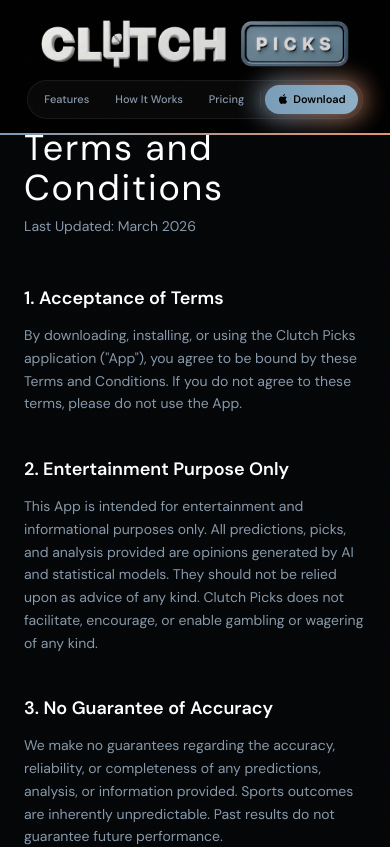
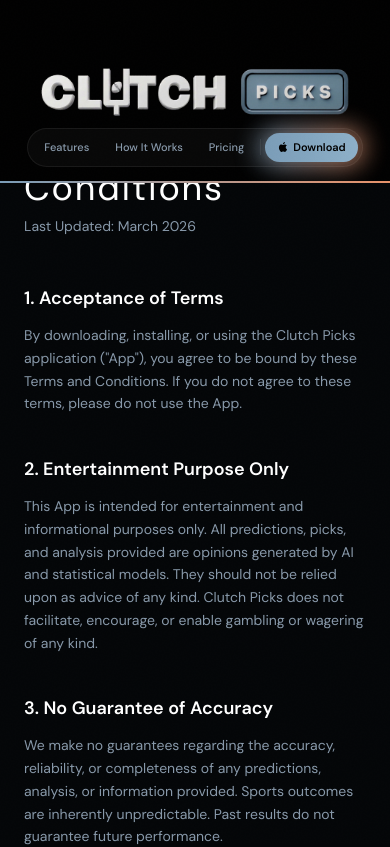
Before and after one commit to deepakdhunna-cloud/clutchpicks-site, a Next.js app: page /terms in a window 390 px wide. Shown: the top 847 px of the page. Built offline with nearby package versions, Linux system fonts and the light colour scheme.

Commit message:
Fix mobile status bar - hardcoded pt-12 on mobile nav, increased hero padding

```diff
--- a/src/components/Hero.tsx
+++ b/src/components/Hero.tsx
@@ -448,7 +448,7 @@
 // ── Main Hero ─────────────────────────────────────────────────────
 export default function Hero() {
   return (
-    <section className="relative min-h-screen flex items-center justify-center overflow-x-hidden overflow-y-visible pt-52 sm:pt-44 pb-20 sm:pb-0 max-w-[100vw]">
+    <section className="relative min-h-screen flex items-center justify-center overflow-x-hidden overflow-y-visible pt-60 sm:pt-44 pb-20 sm:pb-0 max-w-[100vw]">
       {/* ── Background layers ── */}
       <NeuralDots />
       <GlowOrb />
--- a/src/components/Navbar.tsx
+++ b/src/components/Navbar.tsx
@@ -45,12 +45,11 @@
       initial={{ opacity: 0 }}
       animate={delay ? { opacity: 1 } : { opacity: 0 }}
       transition={{ duration: 0.6, delay: 0.1 }}
-      className={`fixed top-0 left-0 right-0 z-50 overflow-hidden transition-all duration-500 bg-black ${
+      className={`fixed top-0 left-0 right-0 z-50 overflow-x-hidden transition-all duration-500 bg-black pt-12 sm:pt-0 ${
         scrolled
           ? "sm:bg-[#040608]/85 sm:backdrop-blur-2xl border-b border-white/[0.06]"
           : "sm:bg-transparent sm:border-b-0"
       }`}
-      style={{ paddingTop: "max(env(safe-area-inset-top, 0px), 0px)" }}
     >
       <div className="max-w-7xl mx-auto px-6">
         {/* Logo — centered, large, no entrance animation (splash places it here) */}
```
